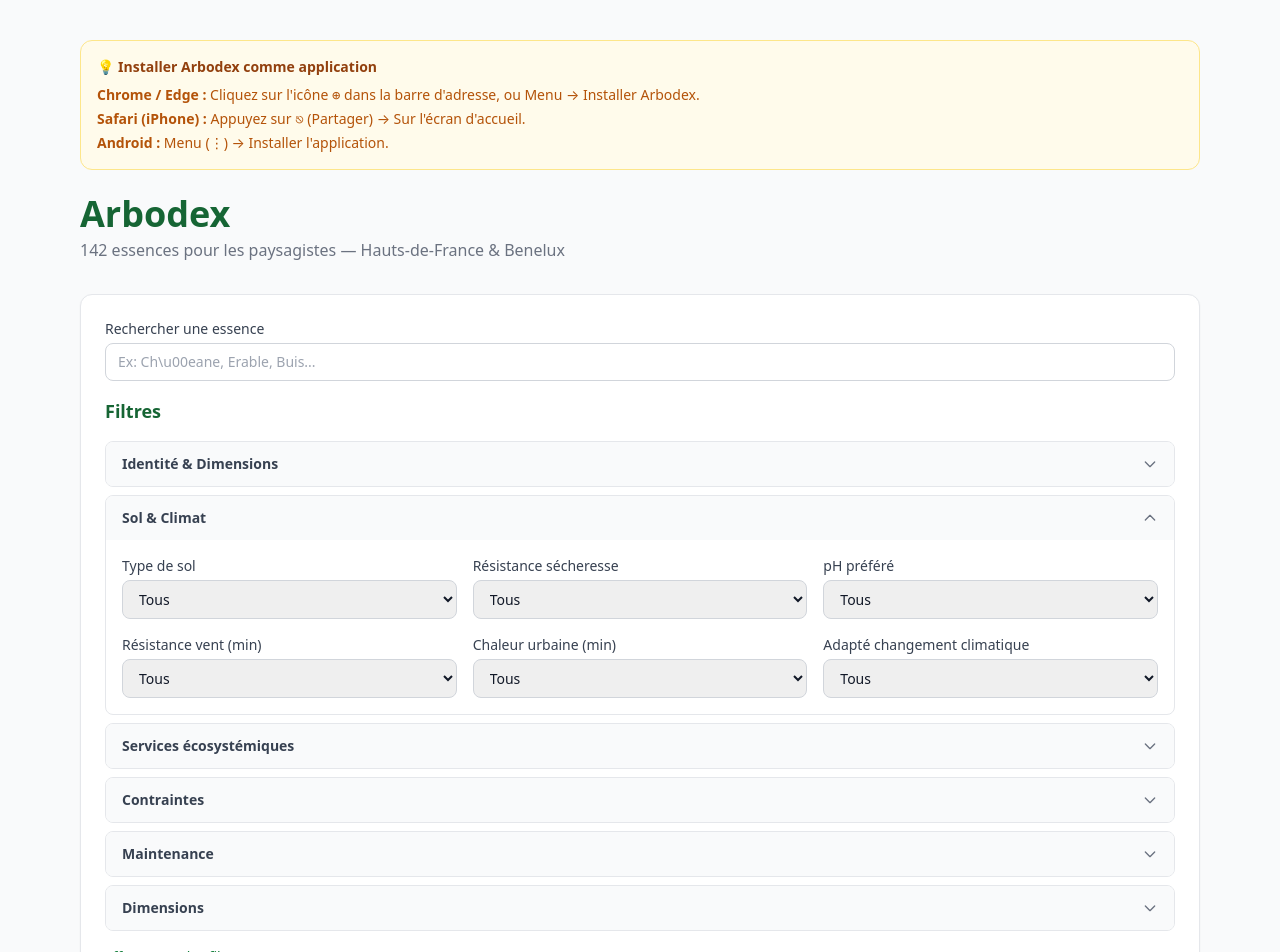
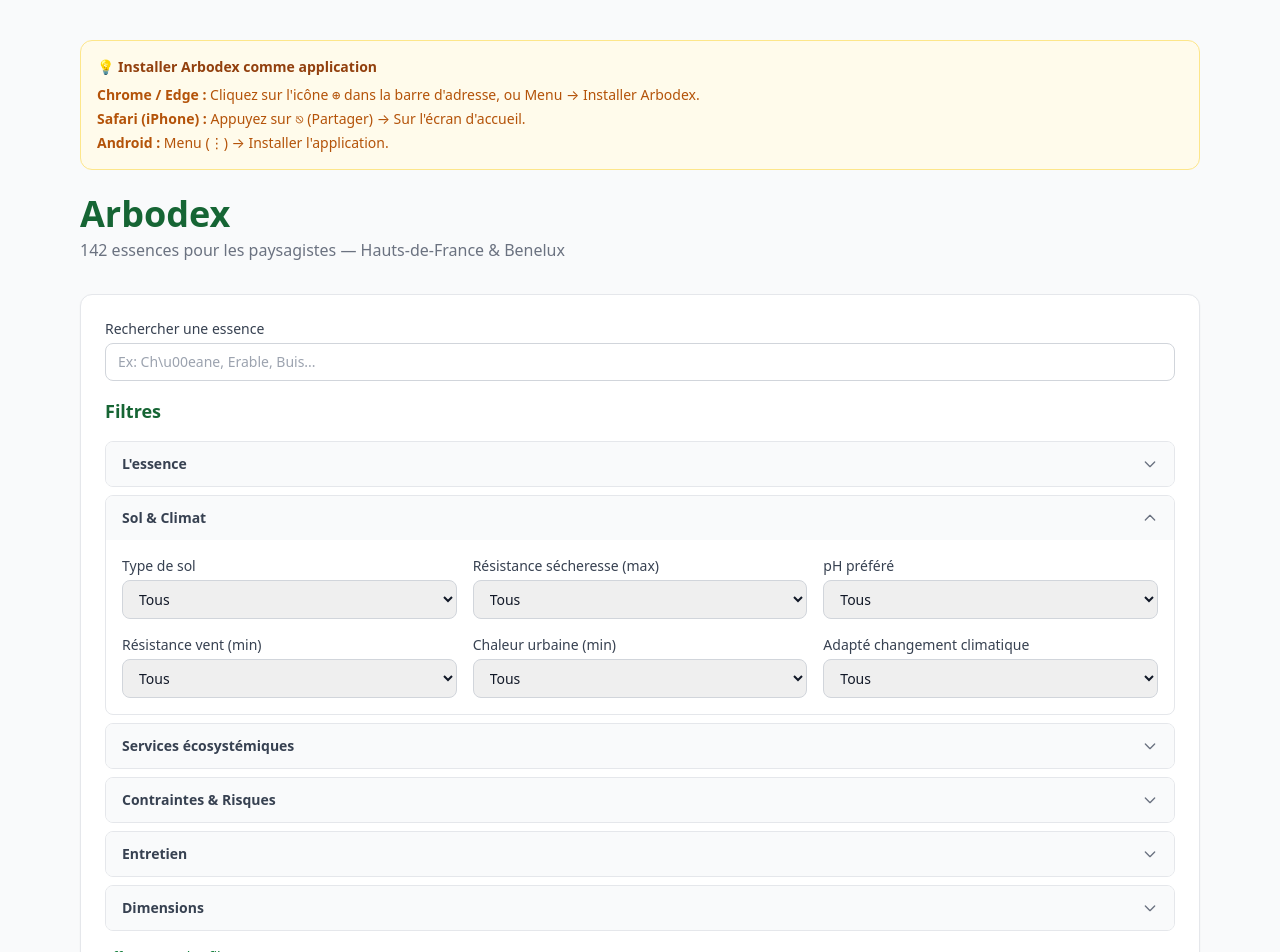
Before and after one commit to gaelg/arbodex, a Next.js app: page / in a window 1280 px wide. Shown: the top 952 px of the page. Built offline with nearby package versions, Linux system fonts and the light colour scheme.

Commit message:
Réorganisation filtres (plus utilisés en haut) + fautes orthographe

```diff
--- a/src/app/page.tsx
+++ b/src/app/page.tsx
@@ -175,7 +175,7 @@
           <div>
             <p className="font-medium text-gray-700">ClimEssences (ONF)</p>
             <p className="text-xs text-gray-500 mt-1">
-              149 esp{"\u00e8"}ces {"\u2014"} Adaptation des essences forresti
+              149 esp{"\u00e8"}ces {"\u2014"} Adaptation des essences foresti
               {"\u00e8"}res au changement climatique. Source : ONF / CRPF.
             </p>
           </div>
--- a/src/components/FilterForm.tsx
+++ b/src/components/FilterForm.tsx
@@ -16,89 +16,34 @@
 }
 
 const CHAMPS: ChampSelect[] = [
-  { cle: "type", etiquette: "Type", section: "Identit\u00e9 & Dimensions" },
-  { cle: "origine", etiquette: "Origine", section: "Identit\u00e9 & Dimensions" },
+  // Essence (plus utilisé)
+  { cle: "type", etiquette: "Type (arbre/arbuste)", section: "L'essence" },
+  { cle: "origine", etiquette: "Origine", section: "L'essence" },
+
+  // Sol & Climat (priorité haute)
   { cle: "type_sol", etiquette: "Type de sol", section: "Sol & Climat" },
-  {
-    cle: "resistance_secheresse",
-    etiquette: "R\u00e9sistance s\u00e9cheresse",
-    section: "Sol & Climat",
-  },
-  {
-    cle: "pH",
-    etiquette: "pH pr\u00e9f\u00e9r\u00e9",
-    section: "Sol & Climat",
-  },
-  {
-    cle: "resistance_vent",
-    etiquette: "R\u00e9sistance vent (min)",
-    section: "Sol & Climat",
-  },
-  {
-    cle: "resistance_chaleur_urbaine",
-    etiquette: "Chaleur urbaine (min)",
-    section: "Sol & Climat",
-  },
-  {
-    cle: "adapte_changement_climatique",
-    etiquette: "Adapt\u00e9 changement climatique",
-    section: "Sol & Climat",
-  },
-  {
-    cle: "mellifere",
-    etiquette: "Mellif\u00e8re",
-    section: "Services \u00e9cosyst\u00e9miques",
-  },
-  {
-    cle: "fruitiere_sauvage",
-    etiquette: "Fruits sauvages",
-    section: "Services \u00e9cosyst\u00e9miques",
-  },
-  {
-    cle: "floraison_remarquable",
-    etiquette: "Floraison remarquable",
-    section: "Services \u00e9cosyst\u00e9miques",
-  },
-  {
-    cle: "couleur_automnale",
-    etiquette: "Couleur automnale",
-    section: "Services \u00e9cosyst\u00e9miques",
-  },
-  {
-    cle: "pollen_allergisant",
-    etiquette: "Pollen allergisant (max)",
-    section: "Contraintes",
-  },
-  {
-    cle: "fruits_salissants",
-    etiquette: "Fruits salissants",
-    section: "Contraintes",
-  },
-  {
-    cle: "branches_fragiles",
-    etiquette: "Branches fragiles",
-    section: "Contraintes",
-  },
-  {
-    cle: "racines_devastatrices",
-    etiquette: "Racines d\u00e9vastatrices",
-    section: "Contraintes",
-  },
-  {
-    cle: "frequence_taille",
-    etiquette: "Fr\u00e9quence taille",
-    section: "Maintenance",
-  },
-  {
-    cle: "sensibilite_maladies",
-    etiquette: "Sensibilit\u00e9 maladies",
-    section: "Maintenance",
-  },
-  {
-    cle: "cout_entretien",
-    etiquette: "Co\u00fbt entretien",
-    section: "Maintenance",
-  },
+  { cle: "resistance_secheresse", etiquette: "Résistance sécheresse (max)", section: "Sol & Climat" },
+  { cle: "pH", etiquette: "pH préféré", section: "Sol & Climat" },
+  { cle: "resistance_vent", etiquette: "Résistance vent (min)", section: "Sol & Climat" },
+  { cle: "resistance_chaleur_urbaine", etiquette: "Chaleur urbaine (min)", section: "Sol & Climat" },
+  { cle: "adapte_changement_climatique", etiquette: "Adapté changement climatique", section: "Sol & Climat" },
+
+  // Services (pour clients)
+  { cle: "mellifere", etiquette: "Mellifère", section: "Services écosystémiques" },
+  { cle: "fruitiere_sauvage", etiquette: "Fruits sauvages", section: "Services écosystémiques" },
+  { cle: "floraison_remarquable", etiquette: "Floraison remarquable", section: "Services écosystémiques" },
+  { cle: "couleur_automnale", etiquette: "Couleur automnale", section: "Services écosystémiques" },
+
+  // Contraintes (alertes)
+  { cle: "pollen_allergisant", etiquette: "Pollen allergisant (max)", section: "Contraintes & Risques" },
+  { cle: "fruits_salissants", etiquette: "Fruits salissants", section: "Contraintes & Risques" },
+  { cle: "branches_fragiles", etiquette: "Branches fragiles", section: "Contraintes & Risques" },
+  { cle: "racines_devastatrices", etiquette: "Racines dévastatrices", section: "Contraintes & Risques" },
+
+  // Maintenance (coût)
+  { cle: "frequence_taille", etiquette: "Fréquence taille (max)", section: "Entretien" },
+  { cle: "sensibilite_maladies", etiquette: "Sensibilité maladies (max)", section: "Entretien" },
+  { cle: "cout_entretien", etiquette: "Coût entretien (max)", section: "Entretien" },
 ];
 
 function optionsUniques(arbres: Arbre[], cle: keyof Arbre): string[] {
```
